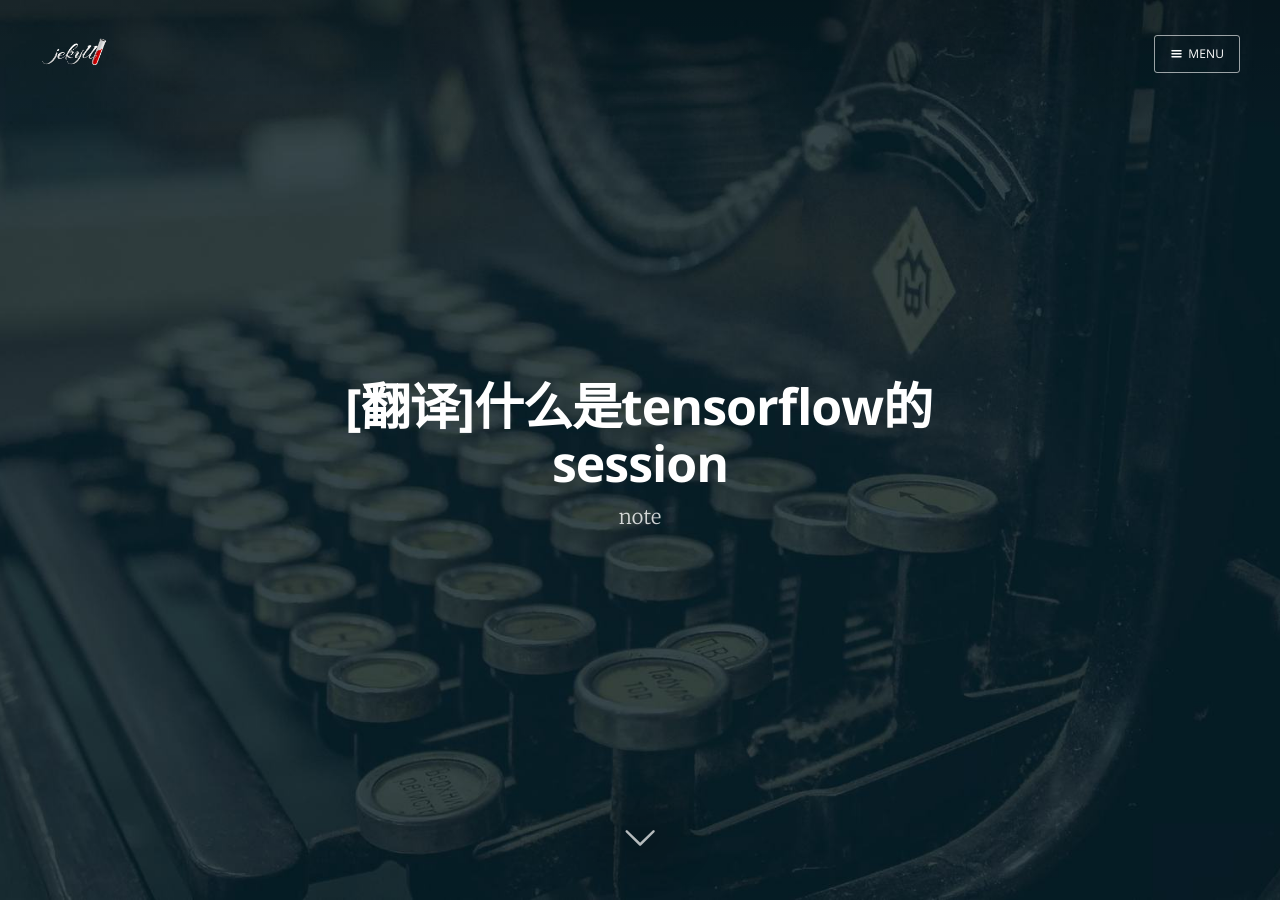
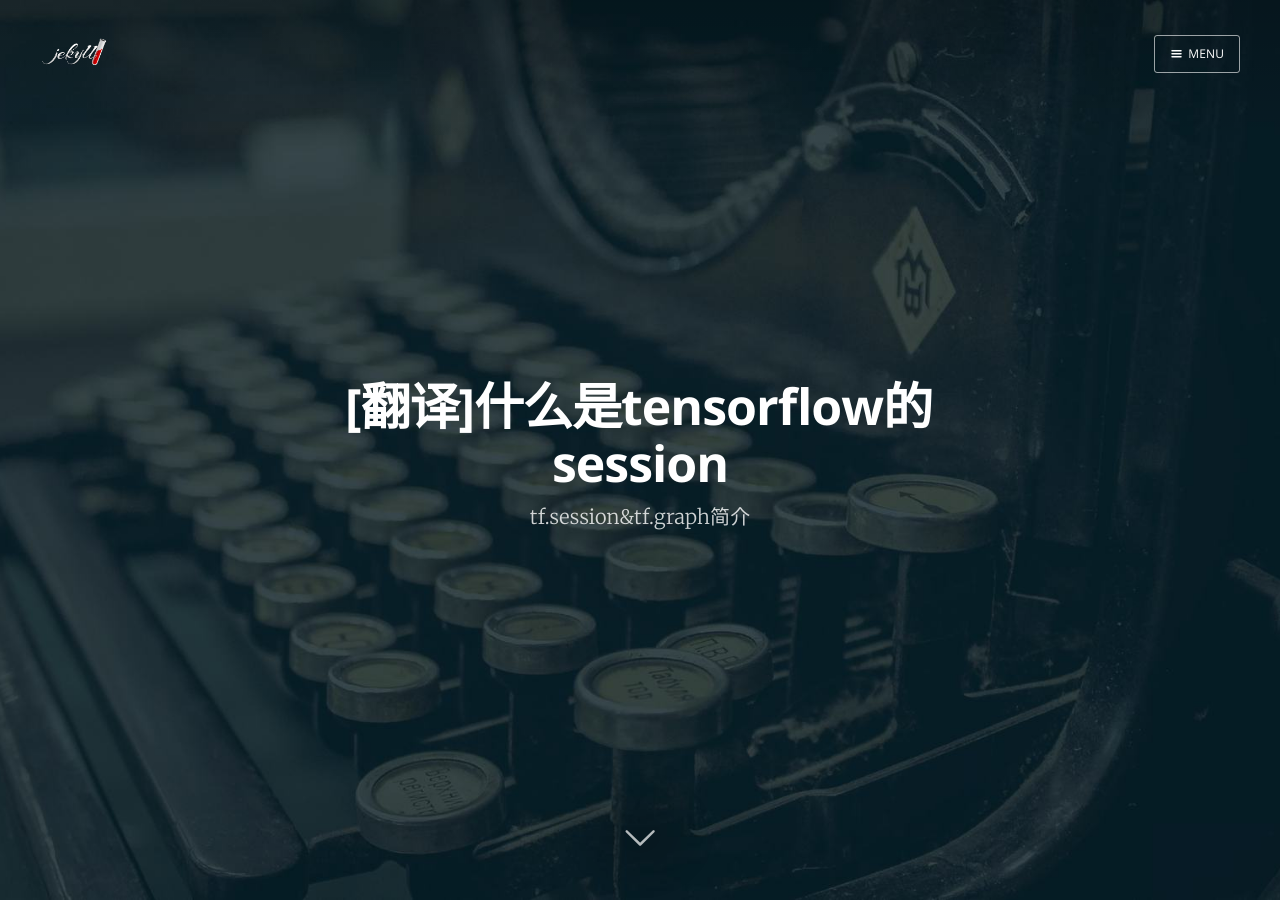
Before and after one commit to wineway/wineway.github.io, a Jekyll site: the page built from _posts/2017-3-5-2.md, in a window 1280 px wide and 900 px high. Built offline with Jekyll 4.4.1, drawn with Linux system fonts in a browser that asks for light colours; nearby versions of some CDN libraries.

Commit message:
Update 2017-3-5-2.md

```diff
--- a/_posts/2017-3-5-2.md
+++ b/_posts/2017-3-5-2.md
@@ -3,7 +3,7 @@ layout: post
 title:  "[翻译]什么是tensorflow的session"
 date:   2013-3-5 19:30:27 -0800
 author: wineway
-description: "note"
+description: "tf.session&tf.graph简介"
 ---
 #[翻译]什么是tensorflow的session
 
```
